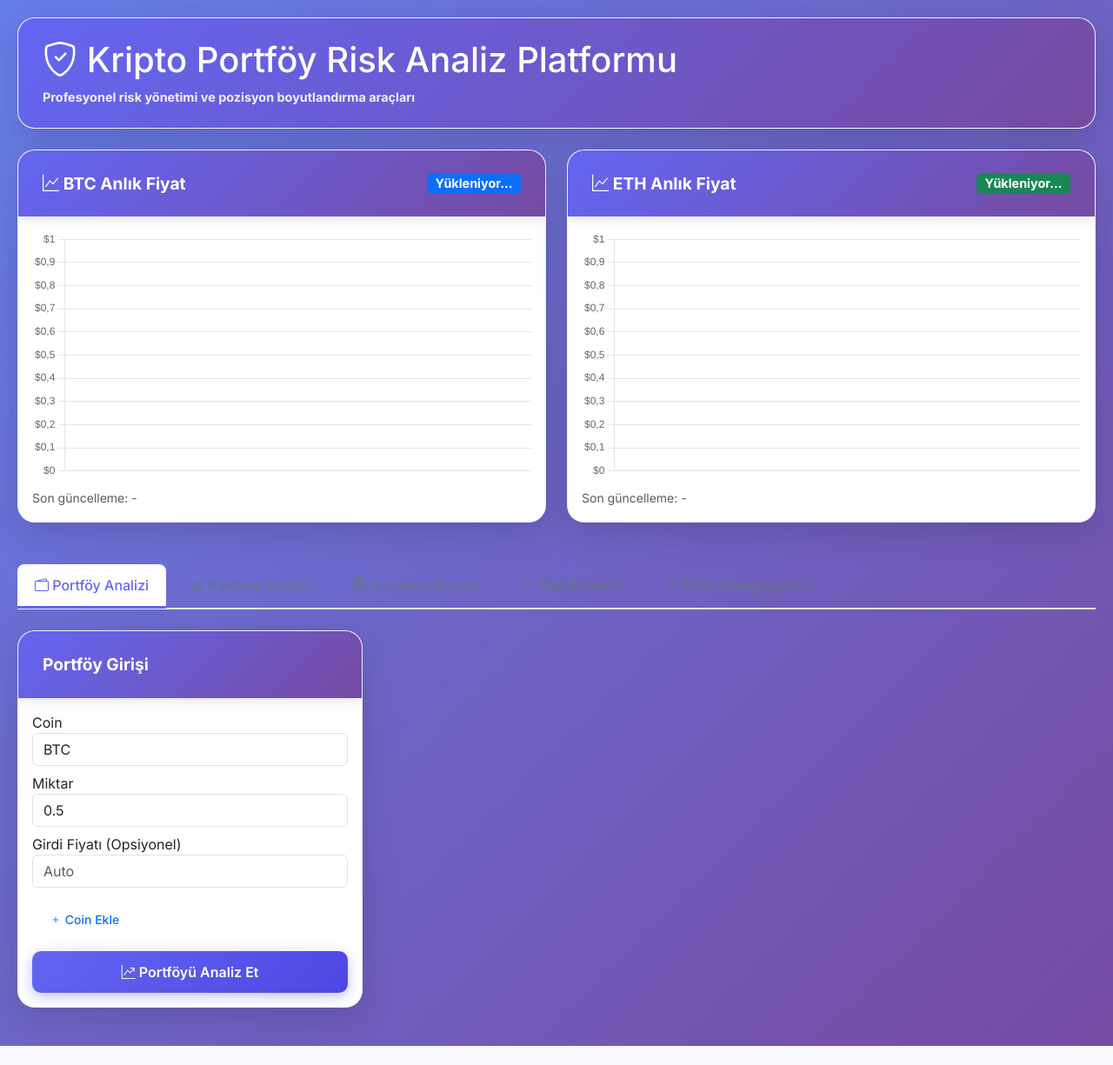
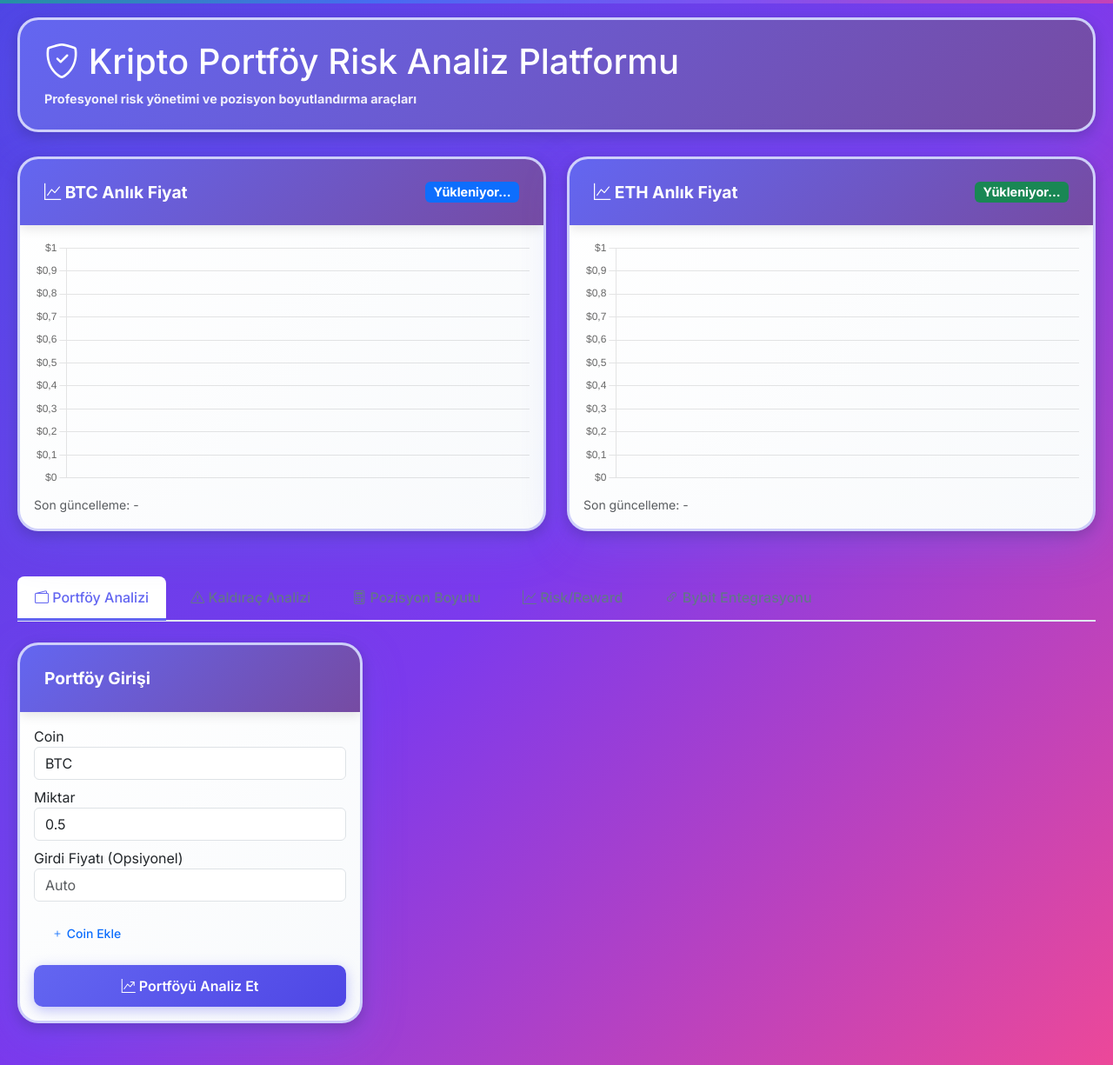
Before and after one commit to CodeCrafted0/kripto-portfolio-risk, a Flask app: page / in a window 1280 px wide. Shown: the whole page at 87% size. Before the commit the page ends 1203 px from the top, so only its background shows below. Run offline with Flask 3, Linux system fonts and the light colour scheme; data that the repository does not hold is empty.

Commit message:
feat: VERY VISIBLE changes - colored borders, gradient bg, top bar, enhanced shadows

```diff
--- a/Desktop/bybit kripto proje/static/styles.css
+++ b/Desktop/bybit kripto proje/static/styles.css
@@ -24,7 +24,7 @@
 }
 
 body {
-    background: linear-gradient(135deg, #667eea 0%, #764ba2 100%) !important;
+    background: linear-gradient(135deg, #4f46e5 0%, #7c3aed 50%, #ec4899 100%) !important;
     background-attachment: fixed;
     min-height: 100vh;
     font-family: 'Inter', -apple-system, BlinkMacSystemFont, 'Segoe UI', 'Roboto', sans-serif !important;
@@ -33,28 +33,63 @@ body {
     -moz-osx-font-smoothing: grayscale;
 }
 
+/* TEST - ÇOK BELİRGİN DEĞİŞİKLİK */
+body::before {
+    content: '';
+    position: fixed;
+    top: 0;
+    left: 0;
+    right: 0;
+    height: 4px;
+    background: linear-gradient(90deg, #10b981, #3b82f6, #8b5cf6, #ec4899);
+    z-index: 9999;
+    animation: shimmer 3s infinite;
+}
+
+@keyframes shimmer {
+    0%, 100% { opacity: 1; }
+    50% { opacity: 0.5; }
+}
+
 .main-container {
     max-width: 1400px;
     margin: 0 auto;
     padding: 20px;
 }
 
-/* Modern Card Design - BELİRGİN DEĞİŞİKLİKLER */
+/* Modern Card Design - ÇOK BELİRGİN DEĞİŞİKLİKLER */
 .card {
-    border: none;
-    border-radius: 20px !important; /* Daha yuvarlak */
-    box-shadow: 0 10px 40px rgba(0, 0, 0, 0.15) !important; /* Daha belirgin gölge */
-    margin-bottom: 24px;
-    background: var(--card-bg);
-    transition: all 0.3s ease;
+    border: 3px solid rgba(99, 102, 241, 0.3) !important; /* KALIN RENKLİ BORDER */
+    border-radius: 24px !important; /* Çok yuvarlak */
+    box-shadow: 0 15px 50px rgba(99, 102, 241, 0.3), 0 5px 15px rgba(0, 0, 0, 0.2) !important; /* ÇOK BELİRGİN GÖLGE + GLOW */
+    margin-bottom: 28px !important;
+    background: linear-gradient(135deg, #ffffff 0%, #f8fafc 100%) !important; /* Gradient background */
+    transition: all 0.4s cubic-bezier(0.68, -0.55, 0.265, 1.55) !important;
     overflow: hidden;
-    border: 1px solid rgba(99, 102, 241, 0.1); /* Hafif border ekle */
+    position: relative;
+}
+
+.card::before {
+    content: '';
+    position: absolute;
+    top: 0;
+    left: 0;
+    right: 0;
+    height: 4px;
+    background: linear-gradient(90deg, #6366f1, #8b5cf6, #ec4899);
+    opacity: 0;
+    transition: opacity 0.3s ease;
+}
+
+.card:hover::before {
+    opacity: 1;
 }
 
 .card:hover {
-    transform: translateY(-5px) scale(1.02); /* Daha belirgin hover */
-    box-shadow: 0 20px 60px rgba(0, 0, 0, 0.25) !important;
-    border-color: rgba(99, 102, 241, 0.3);
+    transform: translateY(-8px) scale(1.03) !important; /* ÇOK BELİRGİN HOVER */
+    box-shadow: 0 25px 70px rgba(99, 102, 241, 0.5), 0 10px 25px rgba(0, 0, 0, 0.3) !important;
+    border-color: rgba(99, 102, 241, 0.6) !important;
+    border-width: 4px !important;
 }
 
 .card-header {
--- a/Desktop/bybit kripto proje/templates/index.html
+++ b/Desktop/bybit kripto proje/templates/index.html
@@ -6,7 +6,7 @@
     <title>🔐 Kripto Portföy Risk Analiz Platformu</title>
     <link href="https://cdn.jsdelivr.net/npm/bootstrap@5.3.0/dist/css/bootstrap.min.css" rel="stylesheet">
     <link rel="stylesheet" href="https://cdn.jsdelivr.net/npm/bootstrap-icons@1.11.0/font/bootstrap-icons.css">
-    <link rel="stylesheet" href="{{ url_for('static', filename='styles.css') }}?v=2.0">
+    <link rel="stylesheet" href="{{ url_for('static', filename='styles.css') }}?v=3.0">
     <link rel="preconnect" href="https://fonts.googleapis.com">
     <link rel="preconnect" href="https://fonts.gstatic.com" crossorigin>
     <link href="https://fonts.googleapis.com/css2?family=Inter:wght@400;500;600;700&display=swap" rel="stylesheet">
```
